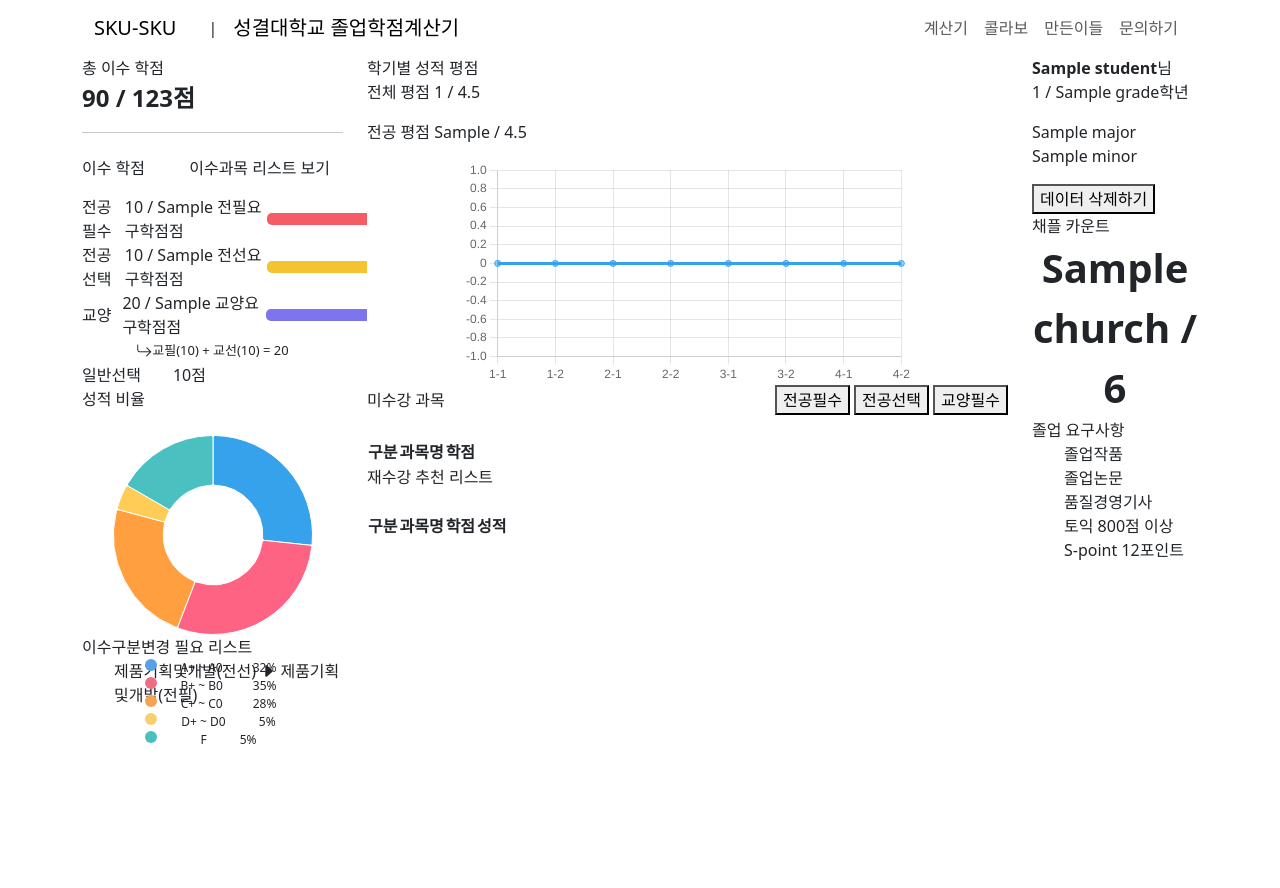
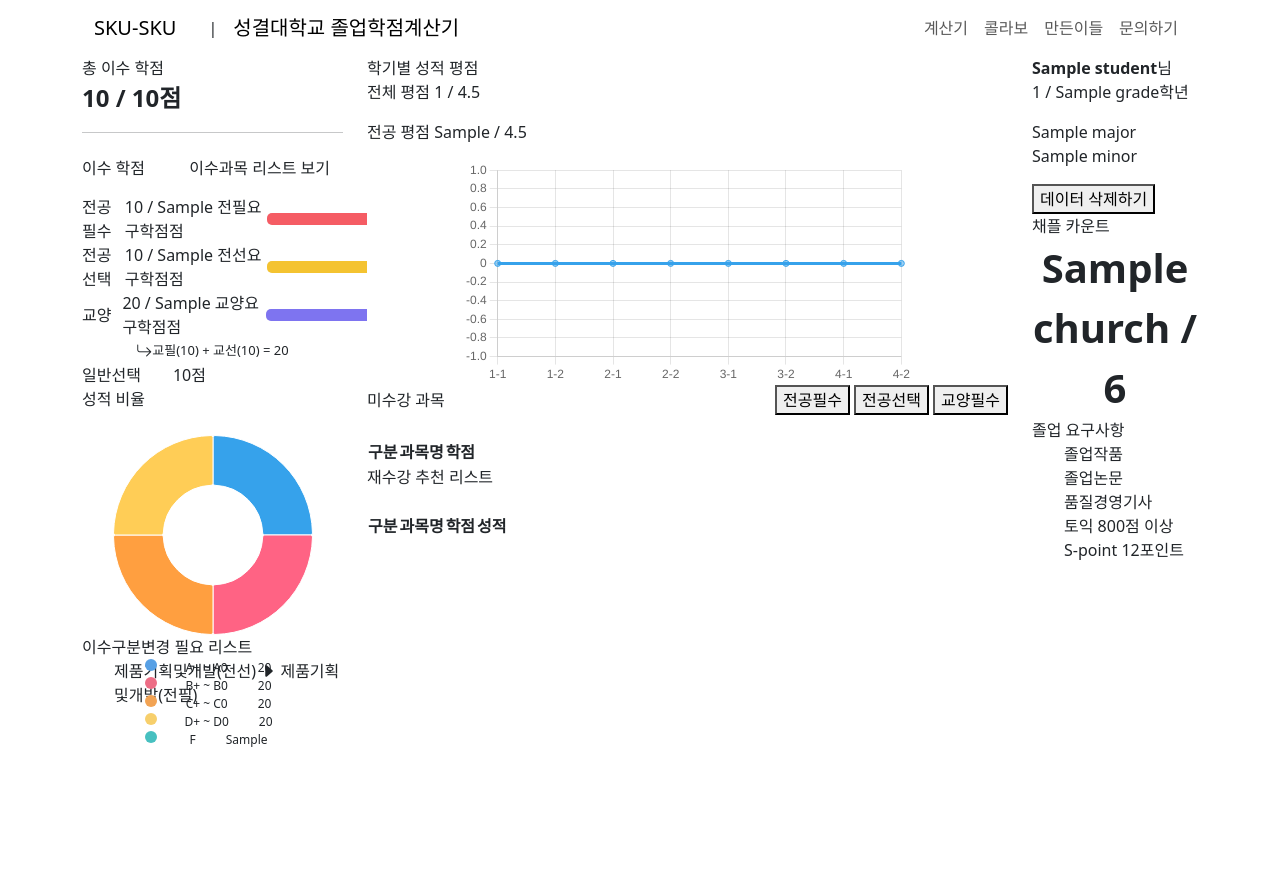
Before and after one commit to sku-likelion11th/sku-grad-credit-calc-backend, a Django app: template reader/templates/reader/result.html in a window 1280 px wide. Shown: the top 888 px of the page. Run offline with Django 3.2, Linux system fonts and the light colour scheme; the template is opened without the code that fills it: most values are stand-ins (such as "Sample title", 1, 10 or a date in 2020); lists and menus that the app fills with data are empty; some libraries are stand-ins or nearby versions.

Commit message:
성적 비율 추가중

```diff
--- a/reader/static/js/chart.js
+++ b/reader/static/js/chart.js
@@ -83,10 +83,9 @@ start3(); // 자동 실행
 
 /*doughnutChar*/
 const doughnutChart = document.querySelector("#doughnut-chart");
-
 const doughnutData = {
     labels: ["A+ ~ A0", "B+ ~ B0", "C+ ~ C0", "D+ ~ D0", "F"],
-    data: [32, 35, 28, 5, 20],
+    data: [doughnutChart.getAttribute('A'), doughnutChart.getAttribute('B'), doughnutChart.getAttribute('C'), doughnutChart.getAttribute('D'), doughnutChart.getAttribute('F')],
 };
 
 new Chart(doughnutChart, {
--- a/reader/templates/reader/result.html
+++ b/reader/templates/reader/result.html
@@ -52,7 +52,7 @@
                     <div>
                         <span class="title">총 이수 학점</span>
                         <br />
-                        <span class="fs-4 fw-bold"> {{ score_did.교필|add:score_did.교선|add:score_did.전필|add:score_did.전선|add:score_did.일선|add:score_did.교직|add:score_did.복필|add:score_did.부전|add:score_did.복전 }} / 123점</span>
+                        <span class="fs-4 fw-bold"> {{ student.score_did }} / {{student.score_need}}점</span>
                     </div>
                     <hr />
                     <div>
@@ -105,28 +105,28 @@
                     <div class="title">성적 비율</div>
                     <div class="mt-4 d-flex align-items-center justify-content-center text-center flex-column">
                         <div class="doughnut-chart-box">
-                            <canvas id="doughnut-chart"></canvas>
+                            <canvas id="doughnut-chart" A="{{ratio.등급.AP|add:ratio.등급.A}}" B="{{ratio.등급.BP|add:ratio.등급.B}}" C="{{ratio.등급.CP|add:ratio.등급.C}}" D="{{ratio.등급.DP|add:ratio.등급.D}}" F="{{ratio.등급.F}}"></canvas>
                             <div class="doughnut-data mt-4">
                                 <ul>
                                     <li>
                                         <div class="dot dot-blue"></div>
-                                        A+ ~ A0<span class="percentage">32%</span>
+                                        A+ ~ A0<span class="percentage">{{ratio.등급.AP|add:ratio.등급.A}}</span>
                                     </li>
                                     <li>
                                         <div class="dot dot-red"></div>
-                                        B+ ~ B0<span class="percentage">35%</span>
+                                        B+ ~ B0<span class="percentage">{{ratio.등급.BP|add:ratio.등급.B}}</span>
                                     </li>
                                     <li>
                                         <div class="dot dot-orange"></div>
-                                        C+ ~ C0<span class="percentage">28%</span>
+                                        C+ ~ C0<span class="percentage">{{ratio.등급.CP|add:ratio.등급.C}}</span>
                                     </li>
                                     <li>
                                         <div class="dot dot-yellow"></div>
-                                        D+ ~ D0<span class="percentage"> 5%</span>
+                                        D+ ~ D0<span class="percentage">{{ratio.등급.DP|add:ratio.등급.D}}</span>
                                     </li>
                                     <li>
                                         <div class="dot dot-mint"></div>
-                                        F<span class="percentage"> 5%</span>
+                                        F<span class="percentage">{{ratio.등급.F}}</span>
                                     </li>
                                 </ul>
                             </div>
```
Also changed, not shown: reader/views.py (+4 -5 lines).
